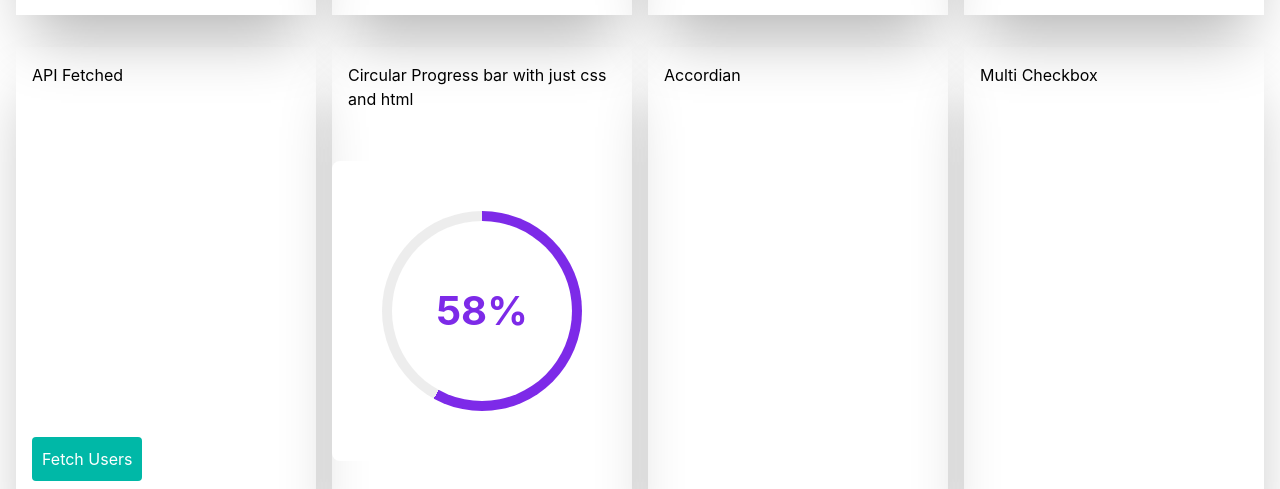
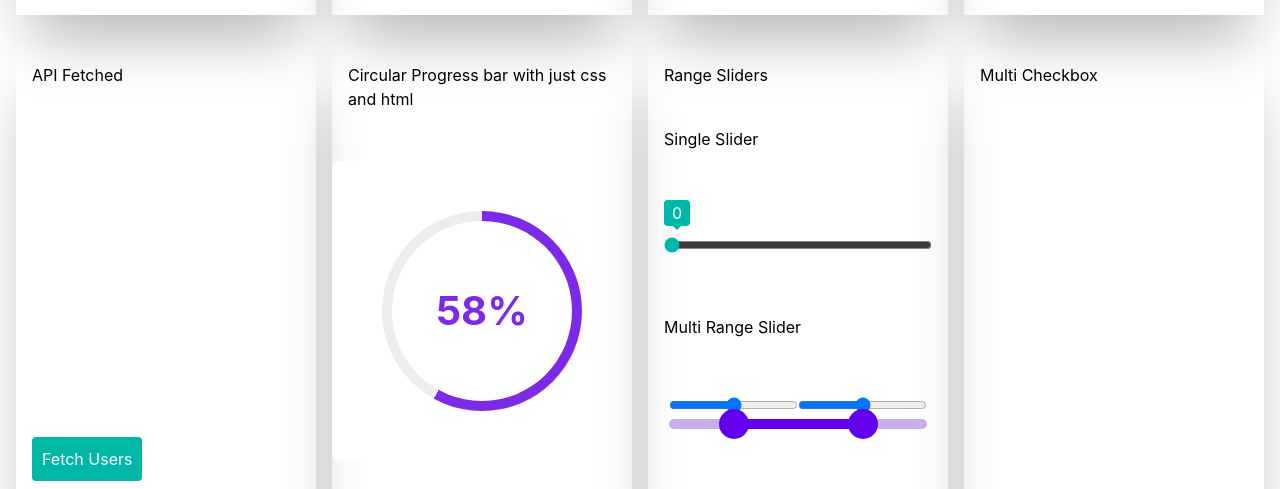
Before and after one commit to DanielMagar/ReactComponentApp, a React (Create React App) app: page / in a window 1280 px wide. Shown: the part 1745-2234 px from the top of the page. Built offline with nearby package versions, Linux system fonts and the light colour scheme.

Commit message:
multirange slider

```diff
--- /dev/null
+++ b/src/common/Sliders.jsx
@@ -0,0 +1,76 @@
+import { hover } from "@testing-library/user-event/dist/hover";
+import React, { useState, useEffect } from "react";
+
+const Sliders = () => {
+  const [value, onChange] = useState(0);
+
+  const [hoverStatus, setHoverStatus] = useState(false);
+  useEffect(() => {
+    const ele = document.querySelector(".buble");
+    if (ele) {
+      ele.style.left = `${Number(value / 0.25)}px`;
+    }
+  });
+  return (
+    <>
+      <div className="py-10">Single Slider</div>
+      <div className=" w-full flex flex-col gap-6 items-center justify-center">
+        <div className="w-full">
+          <div className="buble">
+            <span
+              className="tooltiptext"
+              //   className={`tooltiptext ${hoverStatus ? "block" : "hidden"} `}
+            >
+              {value}
+            </span>
+          </div>
+          <input
+            onMouseEnter={() => {
+              setHoverStatus(true);
+            }}
+            onMouseLeave={() => {
+              setHoverStatus(false);
+            }}
+            type="range"
+            min="0"
+            max="100"
+            className="range cursor-pointer w-full "
+            value={value}
+            onChange={({ target: { value: radius } }) => {
+              onChange(radius);
+            }}
+          />
+        </div>
+      </div>
+      <div className="w-full">
+        <div className="py-14">Multi Range Slider</div>
+        <div className="flex items-center justify-center">
+          <div className="multi-range-slider">
+            <input
+              className="multi-range-inp"
+              type="range"
+              id="input-left"
+              min="0"
+              max="100"
+            />
+            <input
+              className="multi-range-inp"
+              id="input-right"
+              type="range"
+              min="0"
+              max="100"
+            />
+            <div className="slider">
+              <div className="track"></div>
+              <div className="range"></div>
+              <div className="thumb left"></div>
+              <div className="thumb right"></div>
+            </div>
+          </div>
+        </div>
+      </div>
+    </>
+  );
+};
+
+export default Sliders;
--- a/src/components/Rcomp4.jsx
+++ b/src/components/Rcomp4.jsx
@@ -1,6 +1,7 @@
 import React from "react";
 import APIfetchedLoader from "../common/APIfetchedLoader";
 import CircularProgressBarWithCss from "../common/CircularProgressBarWithCss";
+import Sliders from "../common/Sliders";
 
 const Rcomp4 = () => {
   return (
@@ -17,7 +18,10 @@ const Rcomp4 = () => {
           </div>
         </div>
         <div className="shadow-[0_35px_60px_-15px_rgba(0,0,0,0.3)] p-4 w-full ">
-          <div className="w-full">Accordian</div>
+          <div className="w-full">
+            Range Sliders
+            <Sliders />
+          </div>
         </div>
         <div className="shadow-[0_35px_60px_-15px_rgba(0,0,0,0.3)] p-4 w-full ">
           <div className="w-full">Multi Checkbox</div>
--- a/src/index.css
+++ b/src/index.css
@@ -175,3 +175,85 @@ circle {
 .progressvalue {
   position: relative;
 }
+.range {
+  accent-color: #00b8a7;
+}
+
+.buble {
+  position: relative;
+  display: inline-block;
+  margin: 10px 0;
+}
+.buble .tooltiptext {
+  /* width: 40%; */
+  padding: 3px 8px;
+  background-color: #00b8a7;
+  color: #fff;
+  text-align: center;
+  border-radius: 4px;
+  z-index: 1;
+}
+/* input[type="range"] {
+  width: 100%;
+  -webkit-appearance: none;
+  height: 20px;
+
+  background: #00b8a7;
+  border: 1px solid #ddd;
+  border-radius: 4px;
+} */
+.buble .tooltiptext::after {
+  content: "";
+  position: absolute;
+  z-index: 1;
+  top: 100%;
+  left: 50%;
+  margin-left: -5px;
+  border-width: 5px;
+  border-style: solid;
+
+  border-color: #00b8a7 transparent transparent transparent;
+}
+
+.slider {
+  position: relative;
+  z-index: 1;
+  height: 10px;
+}
+.slider .track {
+  position: absolute;
+  z-index: 1;
+  left: 0;
+  right: 0;
+  top: 0;
+  bottom: 0;
+  border-radius: 5px;
+  background-color: #c6aee7;
+}
+.slider .range {
+  position: absolute;
+  z-index: 2;
+  background-color: #6200ee;
+  left: 25%;
+  right: 25%;
+  top: 0;
+  bottom: 0;
+  border-radius: 5px;
+}
+.slider > .thumb {
+  position: absolute;
+  z-index: 3;
+  width: 30px;
+  height: 30px;
+  background-color: #6200ee;
+  border-radius: 50%;
+  opacity: 3;
+}
+.slider > .thumb.left {
+  left: 25%;
+  transform: translate(-15px, -10px);
+}
+.slider > .thumb.right {
+  right: 25%;
+  transform: translate(15px, -10px);
+}
```
